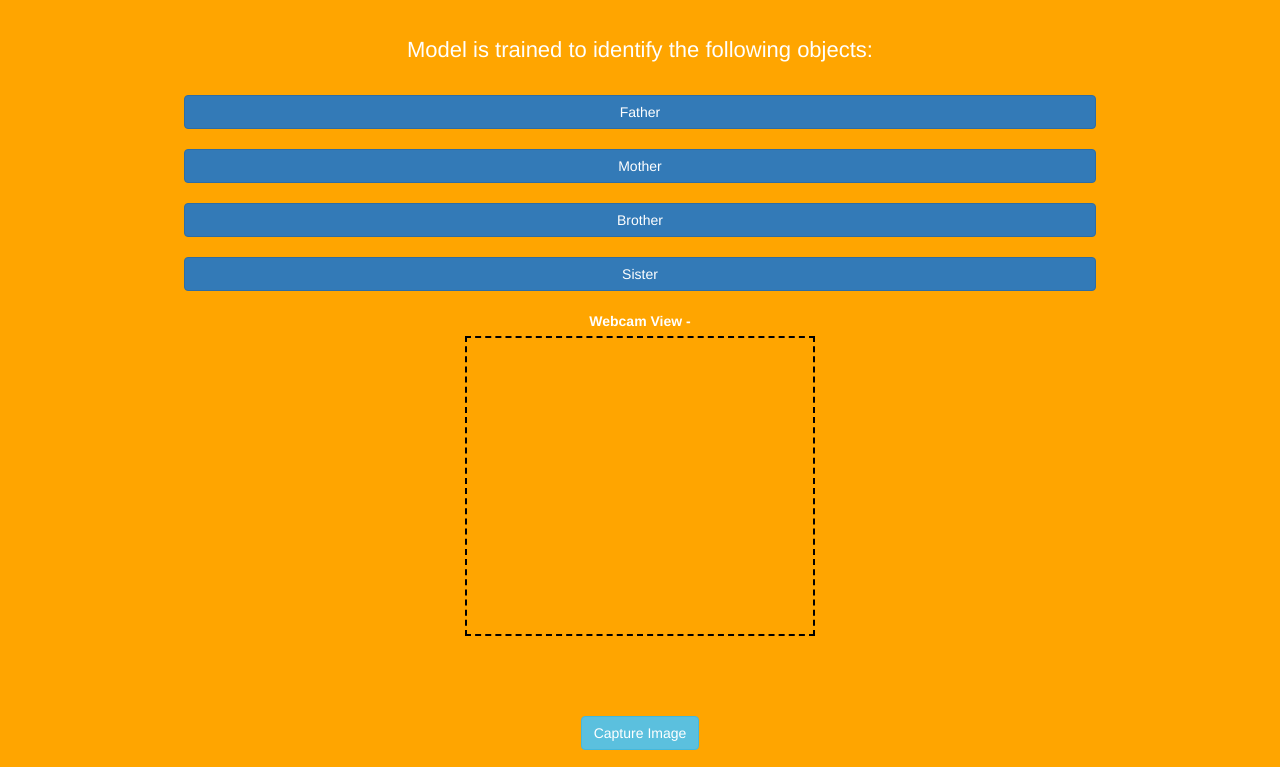
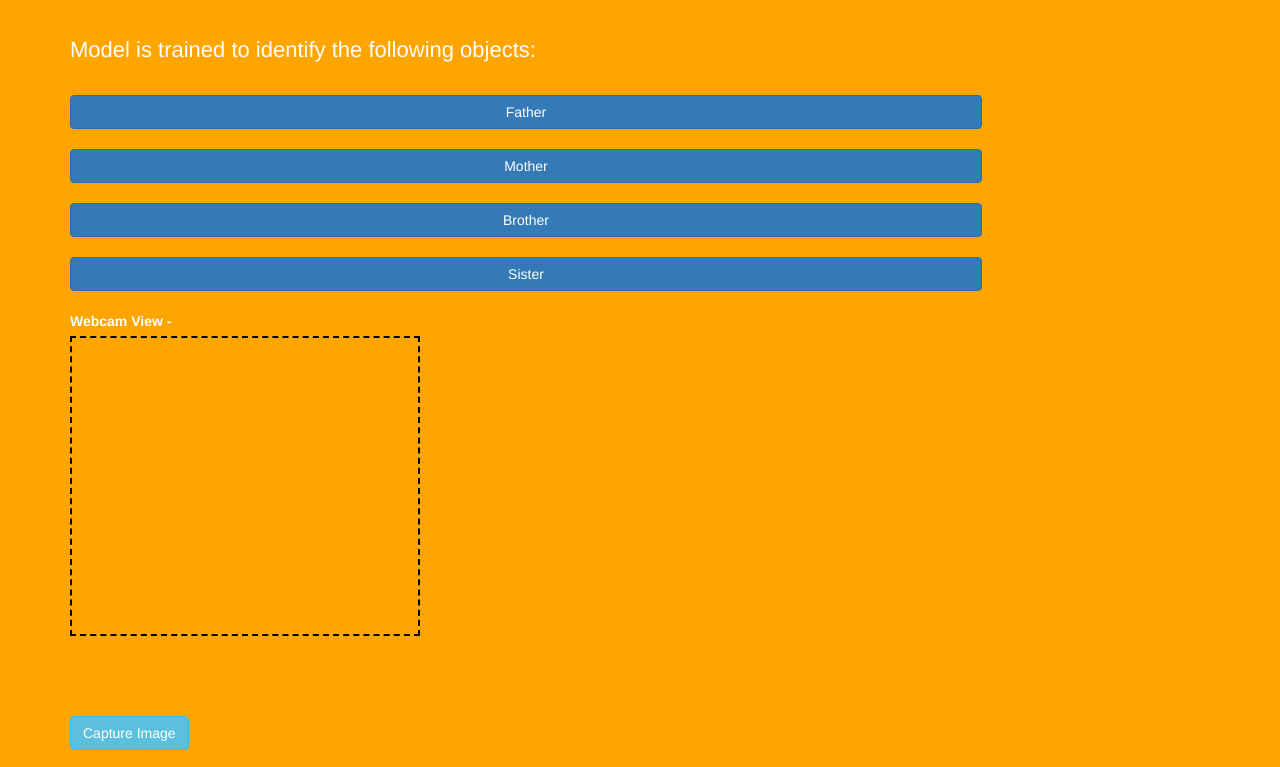
Before and after one commit to teejayrocker257/Project-103-104, a plain HTML site: page index.html in a window 1280 px wide. Shown: the part 69-836 px from the top of the page. Drawn offline with nearby package versions, Linux system fonts and the light colour scheme; a script that the page names is missing.

Commit message:
Update index.html

```diff
--- a/index.html
+++ b/index.html
@@ -14,7 +14,6 @@
   </head>
 
   <body>
-    <center>
   <div class="container">
     <h2>FACE RECOGNITION WEB APP</h2>
 
@@ -45,6 +44,5 @@
   </div>
 <script src="main.js"></script>
 
-  </body
-</center>
+  </body>
 </html>
```
